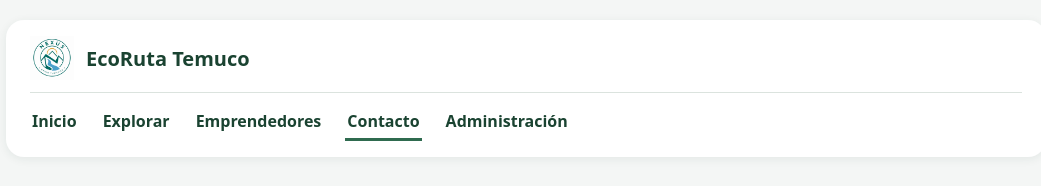
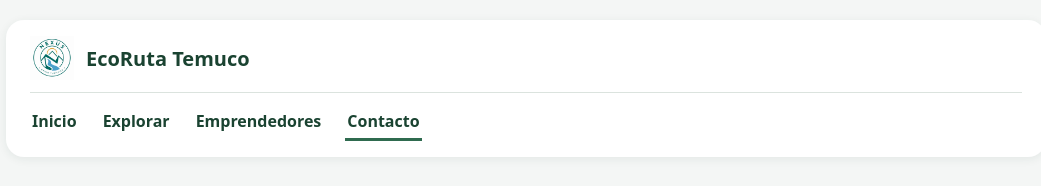
Before and after one commit to camilqqq/Nexus-Ecoruta, a plain HTML site: page paginas/contacto.html in a window 1280 px wide. Shown: the top 186 px of the page, without its empty margins (114-1155 px from the left). Drawn offline with Linux system fonts and the light colour scheme.

Commit message:
Ocultar administración del menú de contacto

```diff
--- a/paginas/contacto.html
+++ b/paginas/contacto.html
@@ -22,7 +22,6 @@
         <a href="../index.html#explorar">Explorar</a>
         <a href="emprendimientos.html">Emprendedores</a>
         <a href="contacto.html" class="active" aria-current="page">Contacto</a>
-        <a href="vista4.html">Administración</a>
       </nav>
     </header>
 
```
